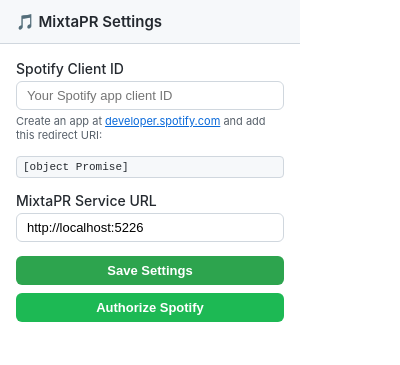
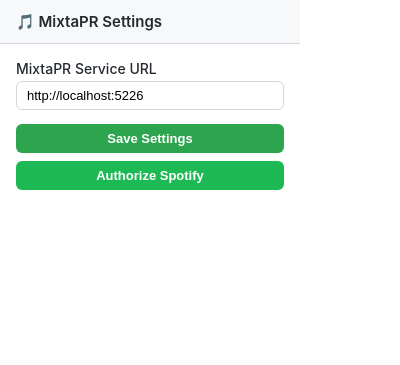
Before and after one commit to JustinKozlowski/mixtaPR, a browser extension: page chrome-extension/popup.html in a window 400 px wide. Drawn offline with Linux system fonts and the light colour scheme.

Commit message:
Update extension

```diff
--- a/chrome-extension/popup.html
+++ b/chrome-extension/popup.html
@@ -37,18 +37,7 @@
     input:focus { outline: none; border-color: #0969da; box-shadow: 0 0 0 3px rgba(9,105,218,.15); }
     .hint { font-size: 11px; color: #57606a; margin-top: -10px; margin-bottom: 14px; }
     .hint a { color: #0969da; }
-    .redirect-uri {
-      font-family: monospace;
-      font-size: 11px;
-      background: #f6f8fa;
-      border: 1px solid #d0d7de;
-      border-radius: 4px;
-      padding: 4px 6px;
-      word-break: break-all;
-      margin-bottom: 14px;
-      color: #24292f;
-    }
-    button {
+button {
       width: 100%;
       padding: 7px 14px;
       border: none;
@@ -76,14 +65,6 @@
 <body>
   <div class="header">🎵 MixtaPR Settings</div>
   <div class="content">
-    <label for="clientId">Spotify Client ID</label>
-    <input type="text" id="clientId" placeholder="Your Spotify app client ID">
-    <p class="hint">
-      Create an app at <a href="https://developer.spotify.com/dashboard" target="_blank">developer.spotify.com</a>
-      and add this redirect URI:
-    </p>
-    <div class="redirect-uri" id="redirectUri">Loading…</div>
-
     <label for="serviceUrl">MixtaPR Service URL</label>
     <input type="text" id="serviceUrl" placeholder="http://localhost:5226">
 
--- a/chrome-extension/popup.js
+++ b/chrome-extension/popup.js
@@ -1,6 +1,4 @@
-const clientIdInput = document.getElementById("clientId");
 const serviceUrlInput = document.getElementById("serviceUrl");
-const redirectUriEl = document.getElementById("redirectUri");
 const saveBtn = document.getElementById("saveBtn");
 const authBtn = document.getElementById("authBtn");
 const status = document.getElementById("status");
@@ -10,22 +8,17 @@
   status.className = "status" + (type ? " " + type : "");
 }
 
-// Show the redirect URI the user needs to register in their Spotify app
-redirectUriEl.textContent = chrome.identity.getRedirectURL();
-
 // Load saved settings
 chrome.storage.local.get(
-  { spotifyClientId: "", serviceUrl: "http://localhost:5226" },
-  ({ spotifyClientId, serviceUrl }) => {
-    clientIdInput.value = spotifyClientId;
+  { serviceUrl: "http://localhost:5226" },
+  ({ serviceUrl }) => {
     serviceUrlInput.value = serviceUrl;
   }
 );
 
 saveBtn.addEventListener("click", () => {
-  const spotifyClientId = clientIdInput.value.trim();
   const serviceUrl = serviceUrlInput.value.trim() || "http://localhost:5226";
-  chrome.storage.local.set({ spotifyClientId, serviceUrl }, () => {
+  chrome.storage.local.set({ serviceUrl }, () => {
     setStatus("Settings saved!", "success");
     setTimeout(() => setStatus(""), 2000);
   });
```
Also changed, not shown: chrome-extension/background.js (+5 -5 lines), chrome-extension/manifest.json.
